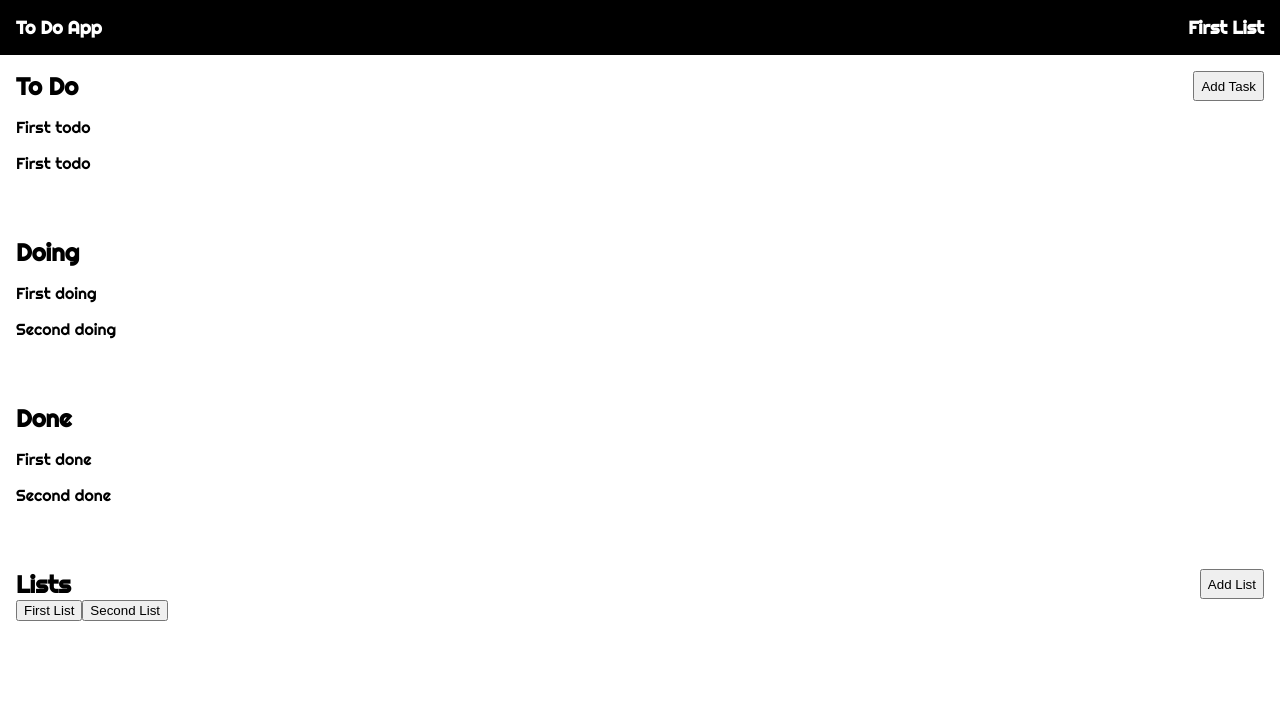
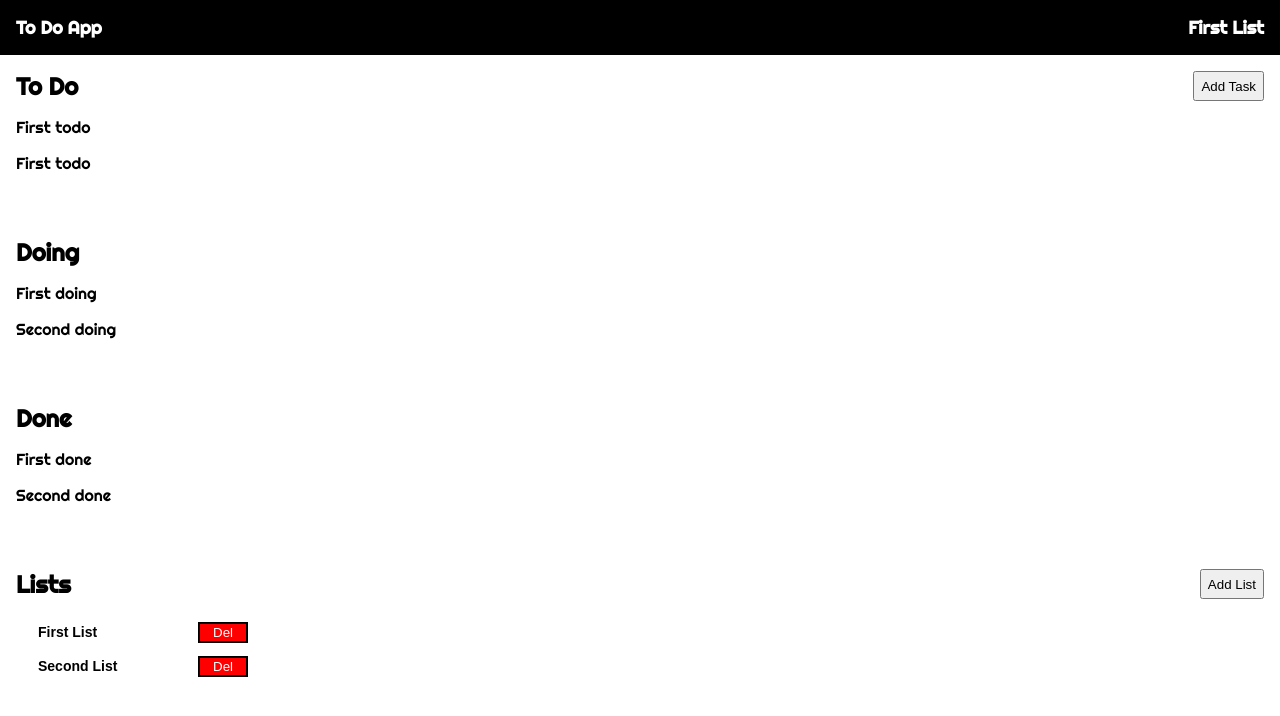
Before and after one commit to ikari-shirei/to-do-react, a React (Create React App) app: page / in a window 1280 px wide. Shown: the top 716 px of the page. Built offline with nearby package versions, Linux system fonts and the light colour scheme.

Commit message:
Add remove button to lists

```diff
--- a/src/App.js
+++ b/src/App.js
@@ -7,7 +7,7 @@ import Lists from './components/Lists'
 function App() {
   const [lists, setLists] = useState([
     {
-      id: 1,
+      id: uniqid(),
       name: 'First List',
       todo: [
         { id: 1, name: 'First todo' },
@@ -23,7 +23,7 @@ function App() {
       ],
     },
     {
-      id: 2,
+      id: uniqid(),
       name: 'Second List',
       todo: [
         { id: 1, name: 'First todo' },
@@ -106,11 +106,13 @@ function App() {
       <div className="main-content">
         <Main addNewTask={addNewTask} selectedList={selectedList} />
       </div>
-      <div className="lists-container container">
+      <div className="container">
         <Lists
           updateSelectedList={updateSelectedList}
           addNewList={addNewList}
           lists={lists}
+          setLists={setLists}
+          setSelectedList={setSelectedList}
         />
       </div>
     </div>
--- /dev/null
+++ b/src/components/Button.js
@@ -0,0 +1,15 @@
+import '../styles/button.scss'
+
+function Button({ type, id, handleButton }) {
+  const buttonTitle = type === 'delete-button' ? 'Del' : 'Add'
+
+  return (
+    <div className={type}>
+      <button id={id} onClick={handleButton}>
+        {buttonTitle}
+      </button>
+    </div>
+  )
+}
+
+export default Button
--- a/src/components/Lists.js
+++ b/src/components/Lists.js
@@ -1,18 +1,49 @@
 import '../styles/lists.scss'
+import Button from './Button'
 
-function Lists({ updateSelectedList, addNewList, lists }) {
+function Lists({
+  updateSelectedList,
+  addNewList,
+  lists,
+  setLists,
+  setSelectedList,
+}) {
+  const handleButton = (selectedList) => {
+    const targetId = selectedList.target.id
+    if (lists.length === 1) {
+      alert("You can't delete your last list.")
+    } else {
+      const updatedList = lists.filter((list) => {
+        return list.id !== targetId
+      })
+
+      setLists(updatedList)
+      setSelectedList(updatedList[0])
+    }
+  }
+
   return (
     <>
       <div className="button-container">
         <h1>Lists</h1>
         <button onClick={() => addNewList('Heyheyhey')}>Add List</button>
       </div>
-      <div className="inside-container">
+      <div className="lists-container">
         {lists.map((list) => {
           return (
-            <button key={list.id} onClick={() => updateSelectedList(list.id)}>
-              {list.name}
-            </button>
+            <div className="list-button-container" key={list.id}>
+              <button
+                className="list-item"
+                onClick={() => updateSelectedList(list.id)}
+              >
+                {list.name}
+              </button>
+              <Button
+                type="delete-button"
+                id={list.id}
+                handleButton={handleButton}
+              />
+            </div>
           )
         })}
       </div>
--- /dev/null
+++ b/src/styles/button.scss
@@ -0,0 +1,33 @@
+@import './index.scss';
+
+@mixin button {
+  button {
+    border: 2px solid $color1;
+    width: 50px;
+    margin: auto 16px;
+    cursor: pointer;
+  }
+}
+
+.list-button-container {
+  display: flex;
+  justify-content: space-between;
+  align-items: center;
+}
+
+.delete-button {
+  @include button();
+  button {
+    display: inline-block;
+    background-color: red;
+    color: $color2;
+  }
+}
+
+.add-button {
+  button {
+    display: inline-block;
+    background-color: blue;
+    color: $color3;
+  }
+}
--- a/src/styles/lists.scss
+++ b/src/styles/lists.scss
@@ -0,0 +1,19 @@
+.lists-container {
+  display: flex;
+  flex-direction: column;
+  justify-content: flex-start;
+  align-items: flex-start;
+  overflow-x: hidden;
+  margin: 16px;
+}
+
+.list-item {
+  margin: 8px 0;
+  font-size: 14px;
+  font-weight: bold;
+  text-align: left;
+  width: 150px;
+  background-color: transparent;
+  border: 0;
+  cursor: pointer;
+}
```
